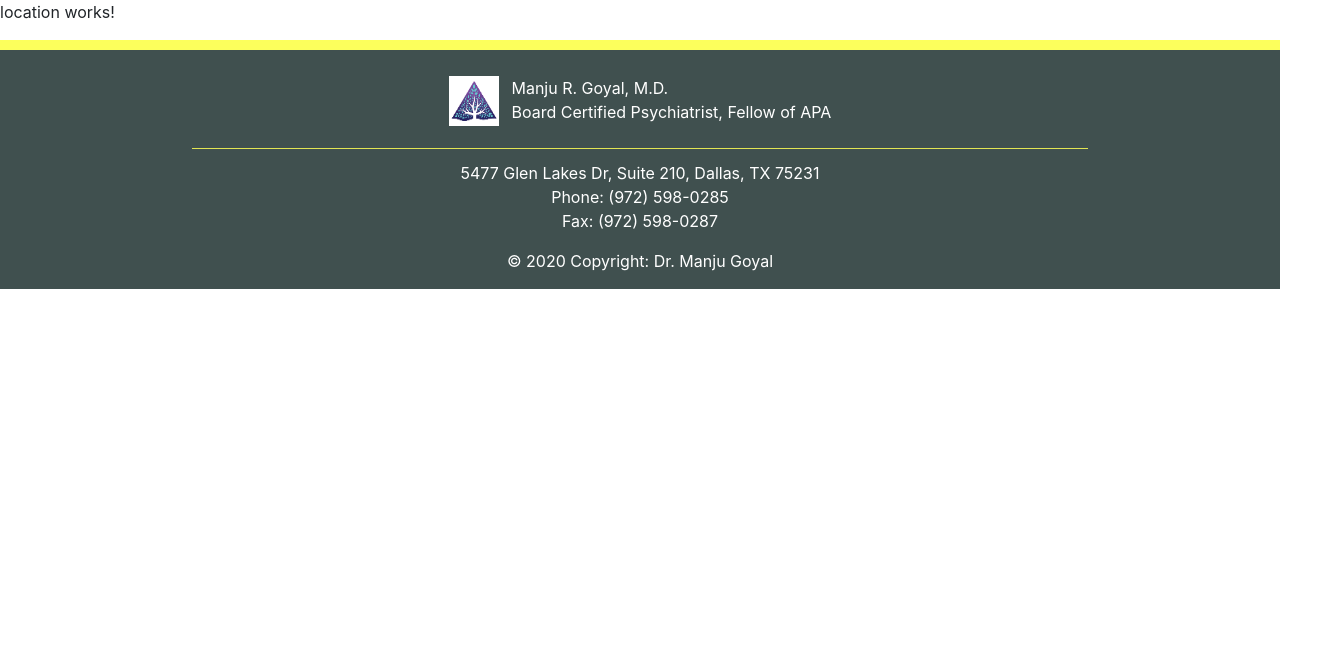
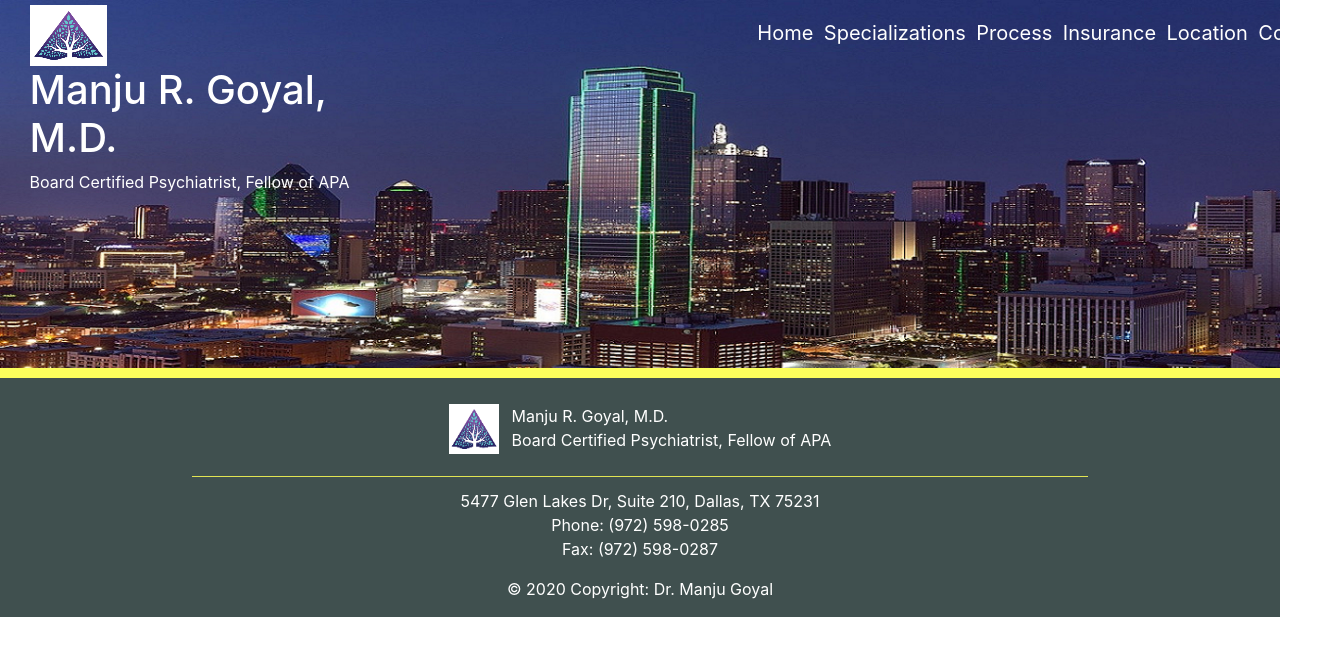
Before and after one commit to davidtrom/Goyal-Client, an Angular app: page /location in a window 1280 px wide. Shown: the top 656 px of the page, 1343 px wide, since content can reach past the window. Built offline with nearby package versions, Linux system fonts and the light colour scheme.

Commit message:
gett background header adjusted for location

```diff
--- a/src/app/app-routing.module.ts
+++ b/src/app/app-routing.module.ts
@@ -11,7 +11,7 @@ import { LocationComponent } from './location/location.component';
 const routes: Routes = [
   { path: '', component: DashboardComponent},
   { path: 'about', component: BioComponent},
-  { path: 'specialities', component: SpecialtiesComponent},
+  { path: 'specialties', component: SpecialtiesComponent},
   { path: 'insurance', component: InsuranceComponent},
   { path: 'process', component: ProcessComponent},
   { path: 'contact', component: ContactComponent},
--- a/src/app/location/location.component.css
+++ b/src/app/location/location.component.css
@@ -0,0 +1,57 @@
+#design-block{
+    background: url(../../assets/dallasBackground.png);
+    max-width: 100%;
+    height: 23rem;
+    background-size: cover;
+    background-repeat: no-repeat;
+}
+
+
+#logo{
+    padding-left: 10%;
+    padding-right: 1%;
+}
+
+#title{
+    padding-left: 10%;
+    color: white;
+}
+
+h1{
+    color: white;
+}
+
+.page-links{
+    padding-top: 2%;
+    font-size: 15pt;
+    text-align: right;
+    padding-right: 1.5%;
+    margin-right: 0%;
+}
+
+a{
+    color: white;
+    padding-right: 2%;
+}
+
+.column{
+    float: left;
+    width: 50%;
+    padding: 5px;
+}
+
+/* .column2{
+    float: left;
+    width: 50%;
+    padding: 5px;
+} */
+
+.row::after{
+    content:"";
+    clear: both;
+    display: table;
+}
+
+.clear{
+    clear: both;
+}
--- a/src/app/location/location.component.html
+++ b/src/app/location/location.component.html
@@ -1 +1,84 @@
-<p>location works!</p>
+
+<div class="flex-conatiner">
+
+    <div id="design-block">
+        <div class="row">
+            <div class="column">
+                <div style="float:left">
+                    <img src="../../assets/logo.PNG" id="logo">
+
+
+                <div id="title">
+                    <h1>Manju R. Goyal, M.D.</h1>
+                    Board Certified Psychiatrist, Fellow of APA
+                </div>
+            </div>
+            </div>
+
+
+        <div class="column">
+            <div class="page-links" style="float: right">
+                <a [routerLink]="['']">Home</a>
+                <a [routerLink]="['/specialties']">Specializations</a>
+                <a [routerLink]="['/process']">Process</a>
+                <a [routerLink]="['/insurance']">Insurance</a>
+                <a [routerLink]="['/location']">Location</a>
+                <a [routerLink]="['/contact']">Contact</a>
+            </div>
+        </div>
+        </div>
+    </div>
+
+
+        <!-- <div class="row">
+            <div class="column1">
+                <div class="picture" style="float:left">
+                    <img src="../../assets/drgoyal2.PNG">
+                    <h1>Manju R. Goyal, M.D.</h1>
+            Board Certified Psychiatrist, Fellow of APA
+                </div>
+            </div>
+
+            <div class="column2">
+                <div id="background-info" style="float:right">
+                    <p><strong>Dr. Manju R. Goyal</strong> is a board-certified psychiatrist who cares deeply for her patients and seeks to help each individual
+                    acquire life-long coping skills. She completed her medical school with Bachelor of Medicine and Bachelor of Surgery from
+                    Government Medical College, Patiala, India in 1975. Dr. Goyal then completed her Psychiatry residency training at St. Vincent’s
+                    Medical Center of North Richmond Staten Island, New York in 1981. After her training, she started practicing in the Dallas area in
+                    1982, she and currently operates a solo outpatient private practice of Psychiatry. She is also currently active in many local and
+                    national psychiatric organizations (American Psychiatric Association (APA), Depression Care Managers (DCMS), Texas Society of Psychiatric
+                    Physicans (TSPP) and Dallas Area Women’s Psychiatrists, etc.).</p>
+
+                    <p><strong>From 1982 to 2006</strong>, Dr. Goyal worked in various outpatient and inpatient settings including hospitals and a large group practice (BentTree
+                    Psychiatric Associates). She worked diligently towards getting her expertise in treating major psychiatric illnesses, also raising a family
+                    of 3 children at the same time. In 2006, Dr. Goyal became more passionate about the therapy aspect of psychiatric treatment. She ventured
+                    into yoga training, which led her to explore the power of mindfulness through <a [routerLink]="['/specialties']" id="specializations"><u>Cognitive Behavioral
+                    Therapy (CBT)</u></a> and <a [routerLink]="['/specialties']" id="specializations"><u>Dialectical Behavioral Therapy (DBT)</u></a>.  From 2012 onwards,
+                    she has trained extensively and received various CBT and DBT certifications.</p>
+
+                    <p>With 30 years experience, Dr. Goyal believes that a combination of medication and therapy works the best for helping patients achieve their goals.</p>
+                </div>
+            </div>
+        </div> -->
+
+
+    </div>
+
+    <!-- <div class="row">
+        <div class="column">
+            <h2 id="maps-heading"><u>Course Maps</u></h2>
+            <div class="links" style="float:left">
+                <a href="../../assets/images/new 10k map.png" title="View Map" target="_blank"><u>View 10K Race Map</u></a>
+                <br>
+                <br>
+                <a href="../../assets/images/new 5k map.png" title="View Map" target="_blank"><u>View 5K Race Map</u></a>
+            </div>
+        </div>
+
+        <div class="column">
+            <img src="../../assets/images/stampede start.JPG" style="width:75%" id="start-pic">
+            <div id="caption-raceStart" style="float:right">
+                Some of the over 250 runners who competed in the 2019 Stampede.
+            </div>
+        </div>
+    </div> -->
```
Also changed, not shown: src/app/dashboard/dashboard.component.css (+0 -9 lines), src/assets/dallasBackground.png (added).
